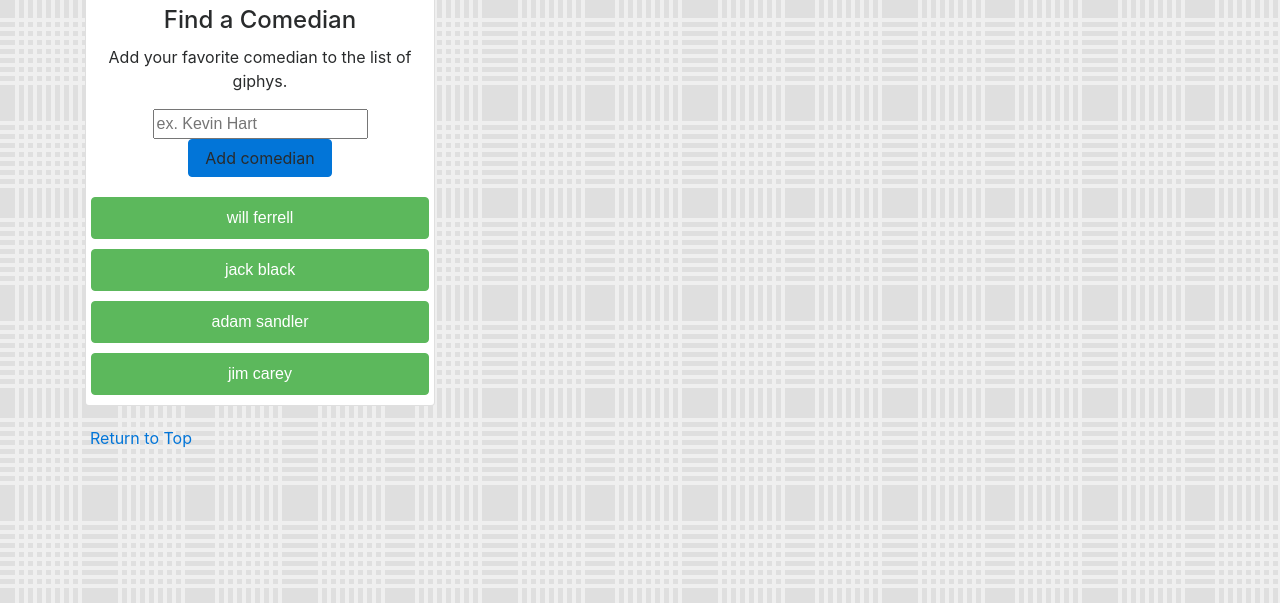
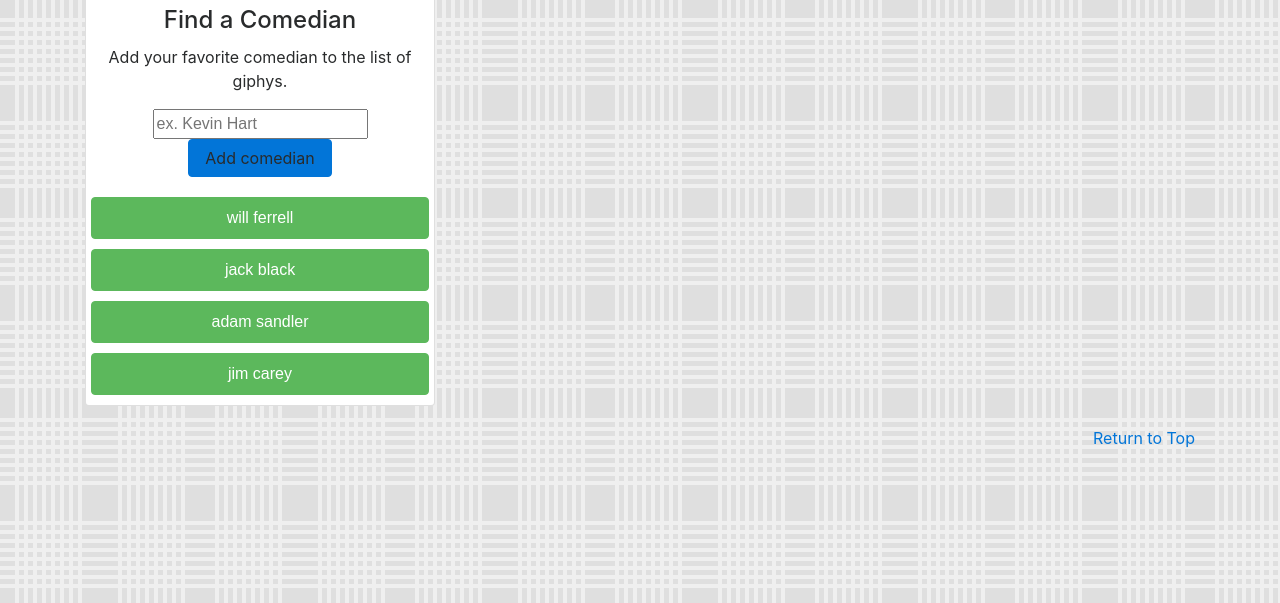
Before and after one commit to zrcarter2017/giphyAPI, a plain HTML site: page index.html in a window 1280 px wide. Shown: the part 197-800 px from the top of the page. Drawn offline with nearby package versions, Linux system fonts and the light colour scheme; a script that the page names is missing.

```diff
--- a/index.html
+++ b/index.html
@@ -16,7 +16,7 @@
 			<h4 class="text-muted">Share a laugh</h3>
 		</div>
 	</div>
-	<div class="container">
+	<div class="container maincontent">
 		<div class="row">
 			<div class="col-md-4">
 				<div class="card">
@@ -42,8 +42,9 @@
 				</div>
 
 			</div>
-			<a id="return" href="#top">Return to Top</a>
+
 		</div>
+		<a id="return" href="#top">Return to Top</a>
 	</div>
 
 
--- a/javascript/script.js
+++ b/javascript/script.js
@@ -63,6 +63,7 @@
 		            gifDiv.prepend(comedianImage);
 
 		            $("#giphy").prepend(gifDiv);
+
 		          }
 		        });
 		    });
```
